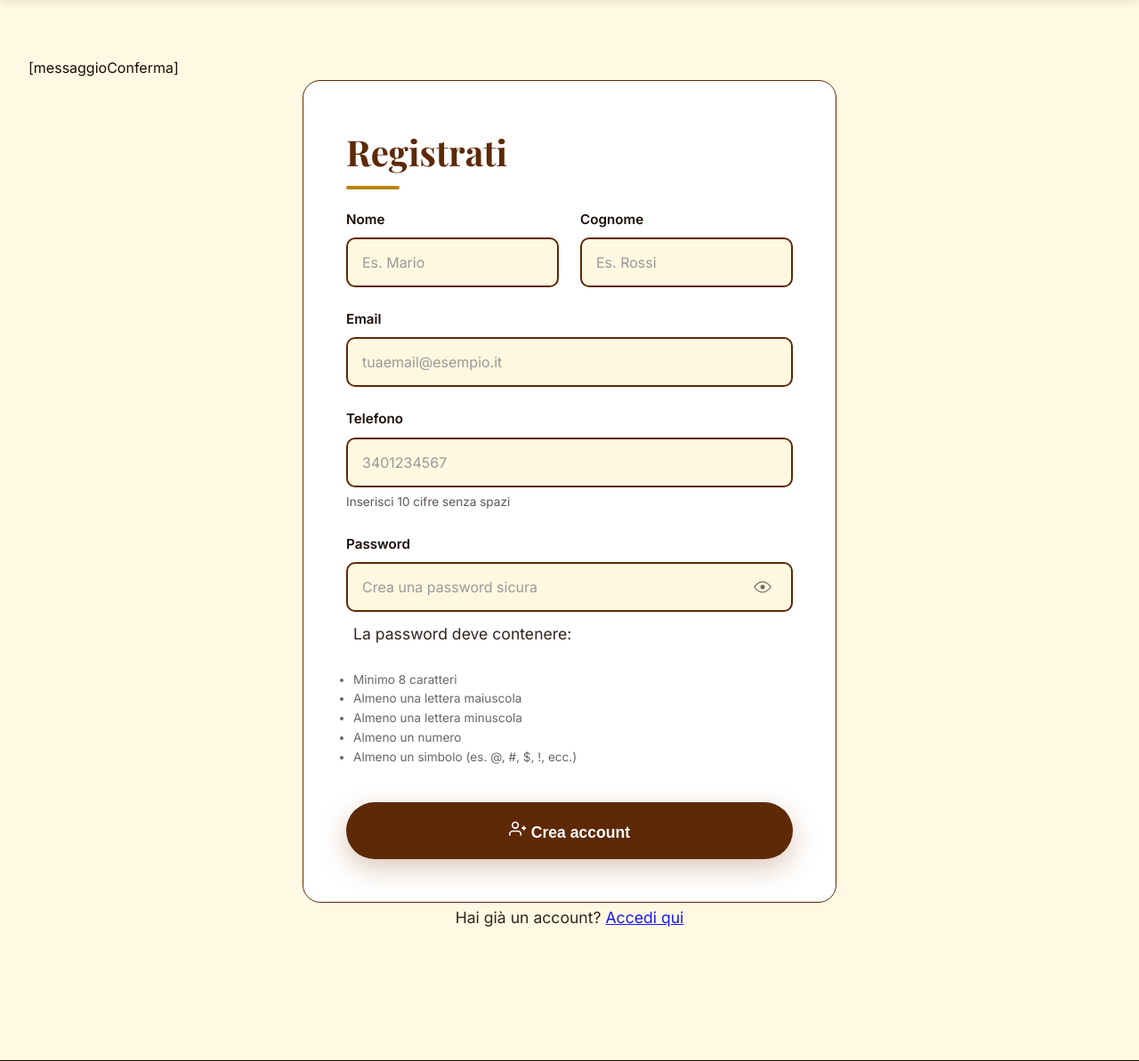
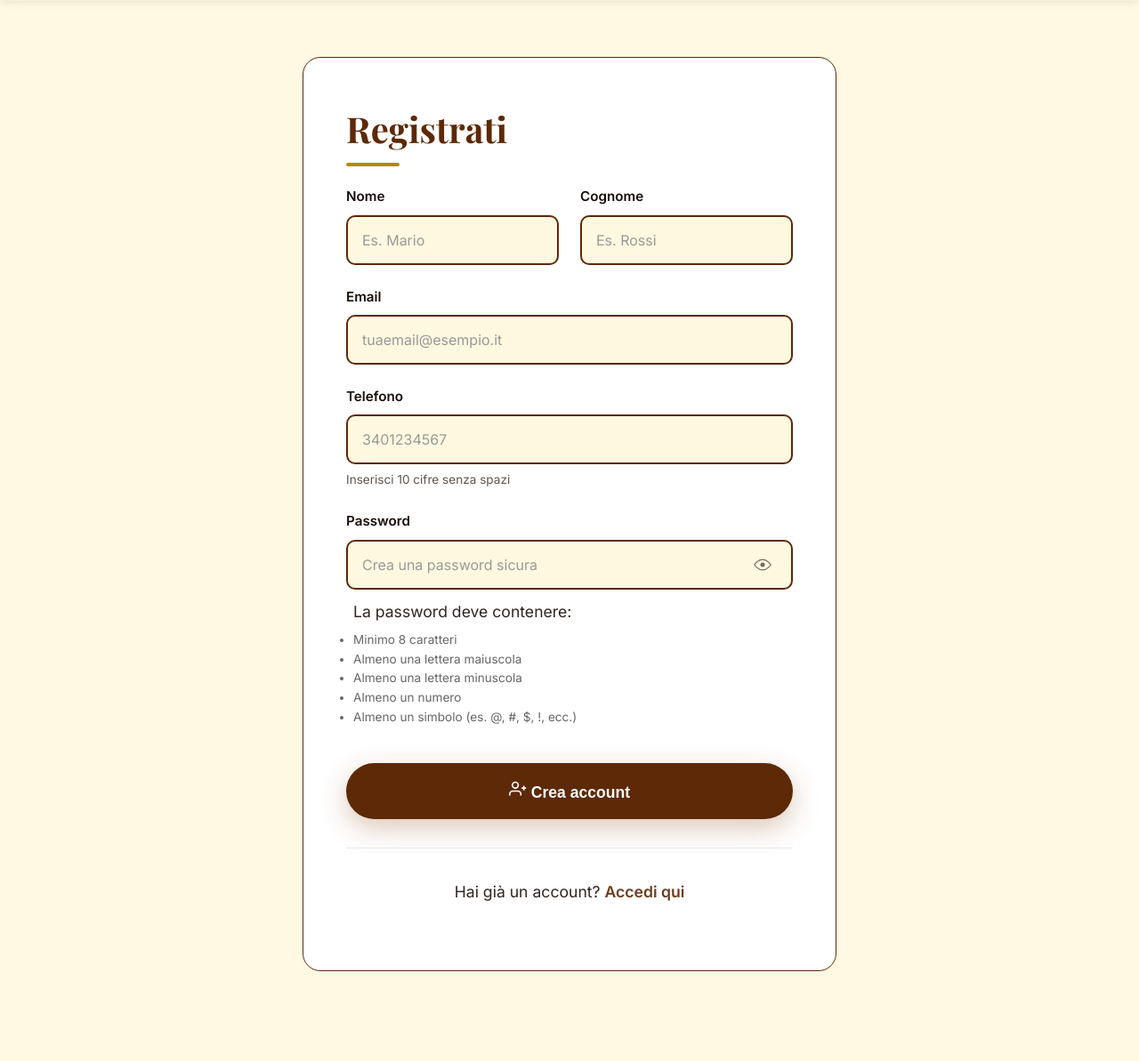
Before and after one commit to amerigovegliante/pastry-shop, a PHP site: page /site/php/registrazione.php in a window 1280 px wide. Shown: the part 138-1331 px from the top of the page at 89% size. Run offline with PHP 8.4, Linux system fonts and the light colour scheme.

Commit message:
registrazione

```diff
--- a/site/css/style.css
+++ b/site/css/style.css
@@ -963,6 +963,9 @@ aside a:hover::after {
     color: #666;
     margin-top: 0.5rem;
     padding-left: 0.5rem;
+}
+div.password-requirements p{
+    margin-bottom: 0.3rem;
 }
 
 .error-message {
--- a/site/html/registrazione.html
+++ b/site/html/registrazione.html
@@ -70,7 +70,7 @@
 
     <main id="main">
         <section class="auth-page-container">
-            <div class="auth-card">
+            <div class="register-container">
                 <!--
                 <div class="auth-header">
                     <h2>Crea un nuovo account</h2>
@@ -78,9 +78,8 @@
                 </div>-->
 
                 [messaggioErroreDB]
-                [messaggioConferma]
 
-                <form id="formRegistrazione" action="registrazione" method="post" autocomplete="on" class="register-container">
+                <form id="formRegistrazione" action="registrazione" method="post" autocomplete="on" >
                     <fieldset>
                         <legend><h2>Registrati</h2></legend>
 
@@ -195,10 +194,7 @@
                         </button>
                     </fieldset>
                 </form>
-
-                <div class="auth-footer">
-                    <p>Hai già un account? <a href="login" class="auth-link">Accedi qui</a></p>
-                </div>
+                <p class="register-link">Hai già un account? <a href="login" class="auth-link">Accedi qui</a></p>
             </div>
         </section>
     </main>
```
